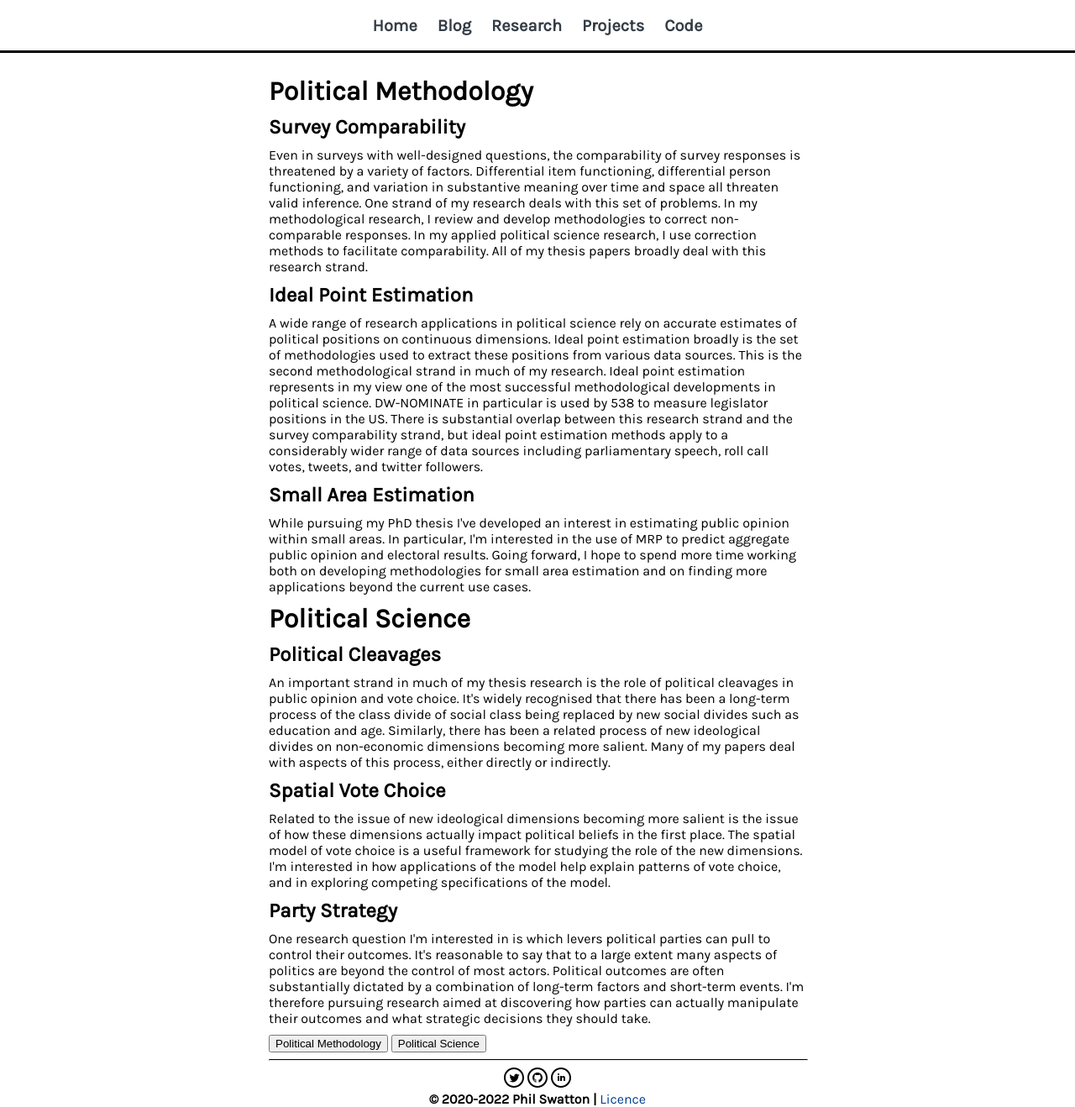
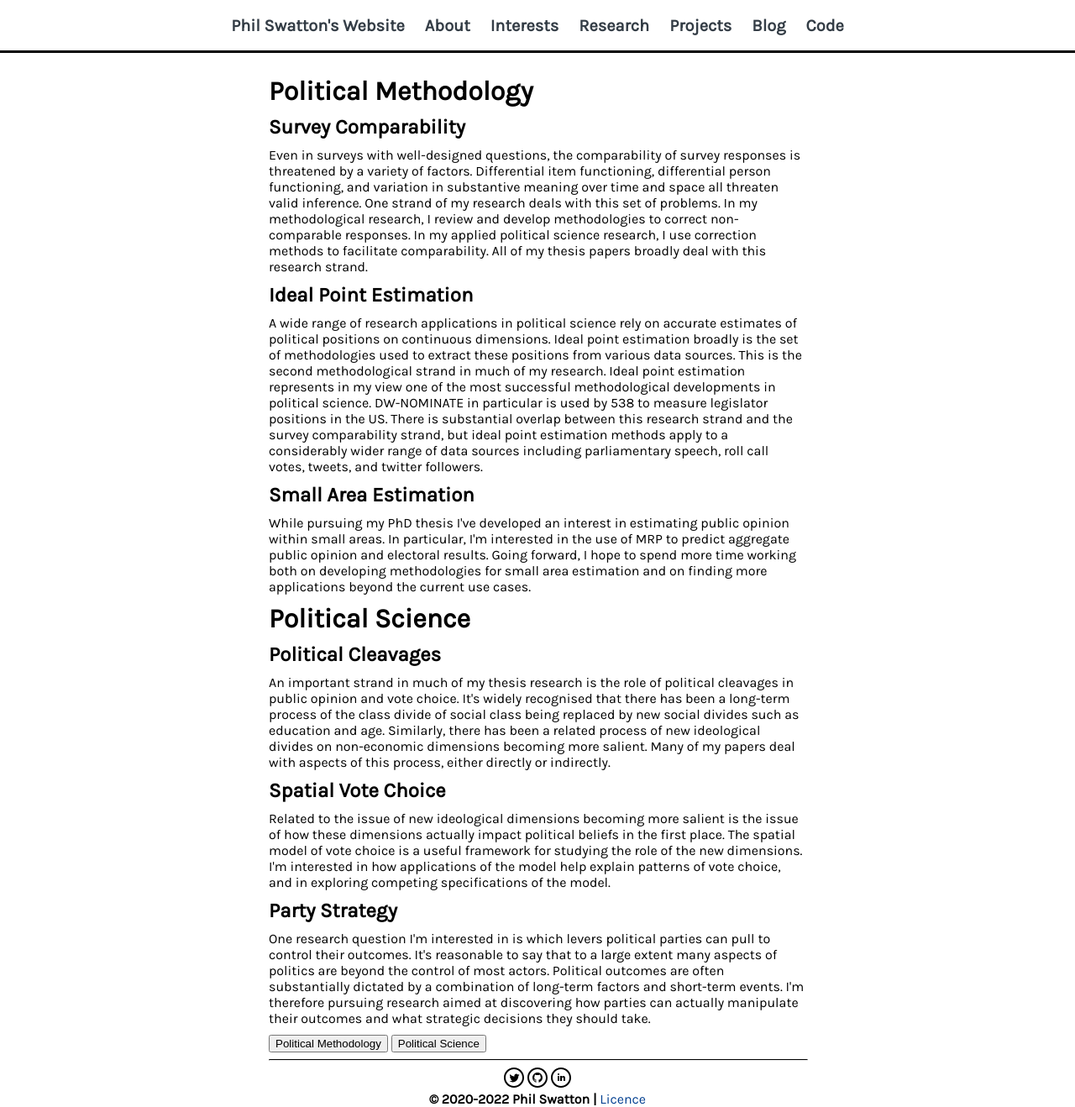
Before and after one commit to philswatton/philswatton.github.io, a Jekyll site: the page built from interests.html, in a window 1280 px wide and 1318 px high. Shown: the whole window at 84% size. Built offline with Jekyll 4.4.1, drawn with Linux system fonts in a browser that asks for light colours.

Commit message:
interests

```diff
--- a/_data/navigation.yml
+++ b/_data/navigation.yml
@@ -1,10 +1,14 @@
-- name: Home
+- name: Phil Swatton's Website
   link: /
+- name: About
+  link: /about.html
+- name: Interests
+  link: /interests.html
+- name: Research
+  link: /research.html
+- name: Projects
+  link: /projects/
 - name: Blog
-  link: /blog
-- name: Research
-  link: /research
-- name: Projects
-  link: /projects
+  link: /blog.html
 - name: Code
   link: https://philswatton.github.io/Collected-R-Code/
--- a/interests.html
+++ b/interests.html
@@ -7,8 +7,10 @@ title: interests
 <div class="interest-list">
     <h1 class="interest-list-title">{{ interest_list[0] | replace: "_", " " }}</h1>
     {% for interest in interest_list[1] %}
+    <div class="interest-box">
     <h2 class="interest-title">{{ interest.name }}</h2>
     <p class="interest-desc">{{ interest.desc }}</p>
+    </div>
     {% endfor %}
 </div>
 {% endfor %}
```
